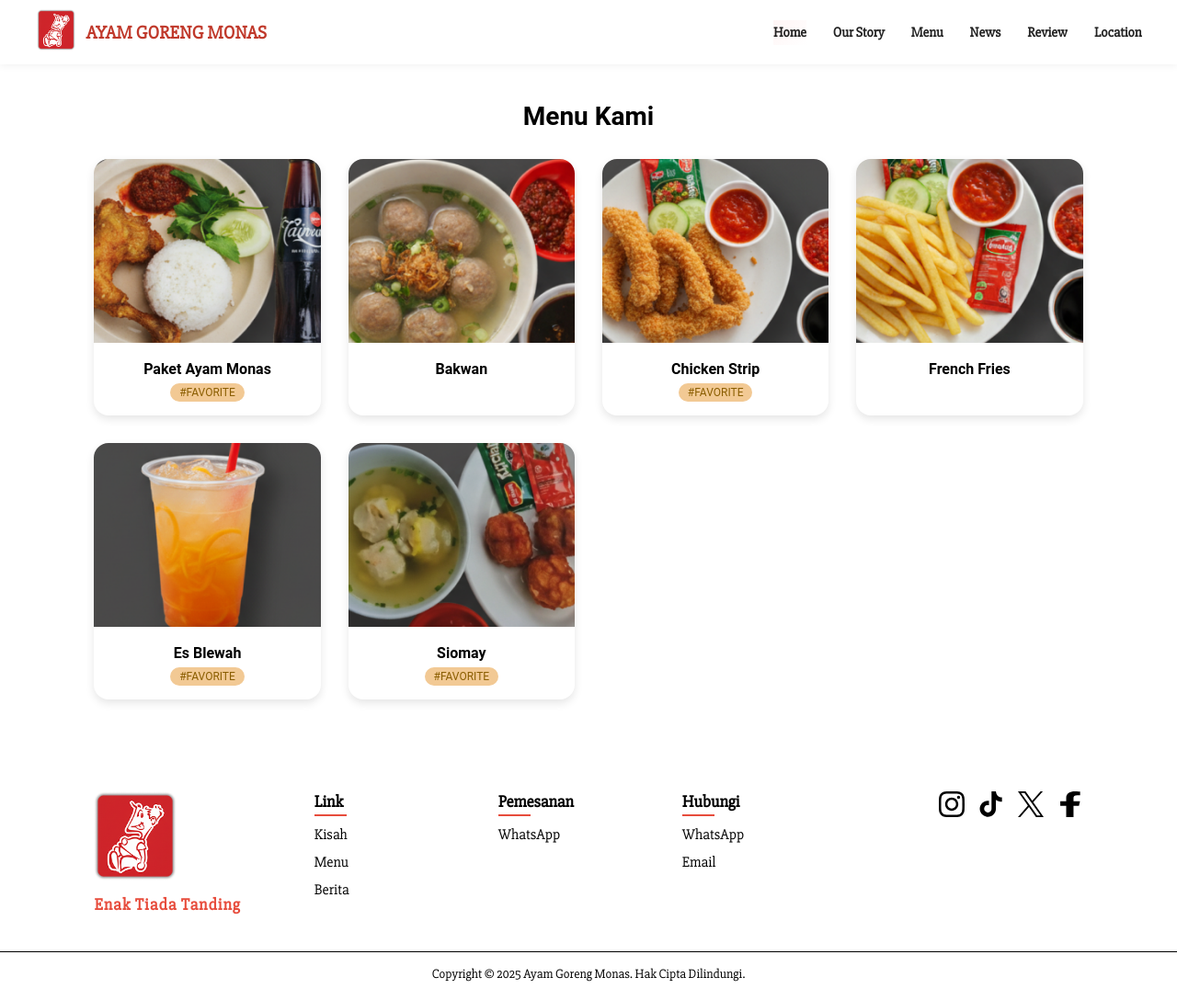
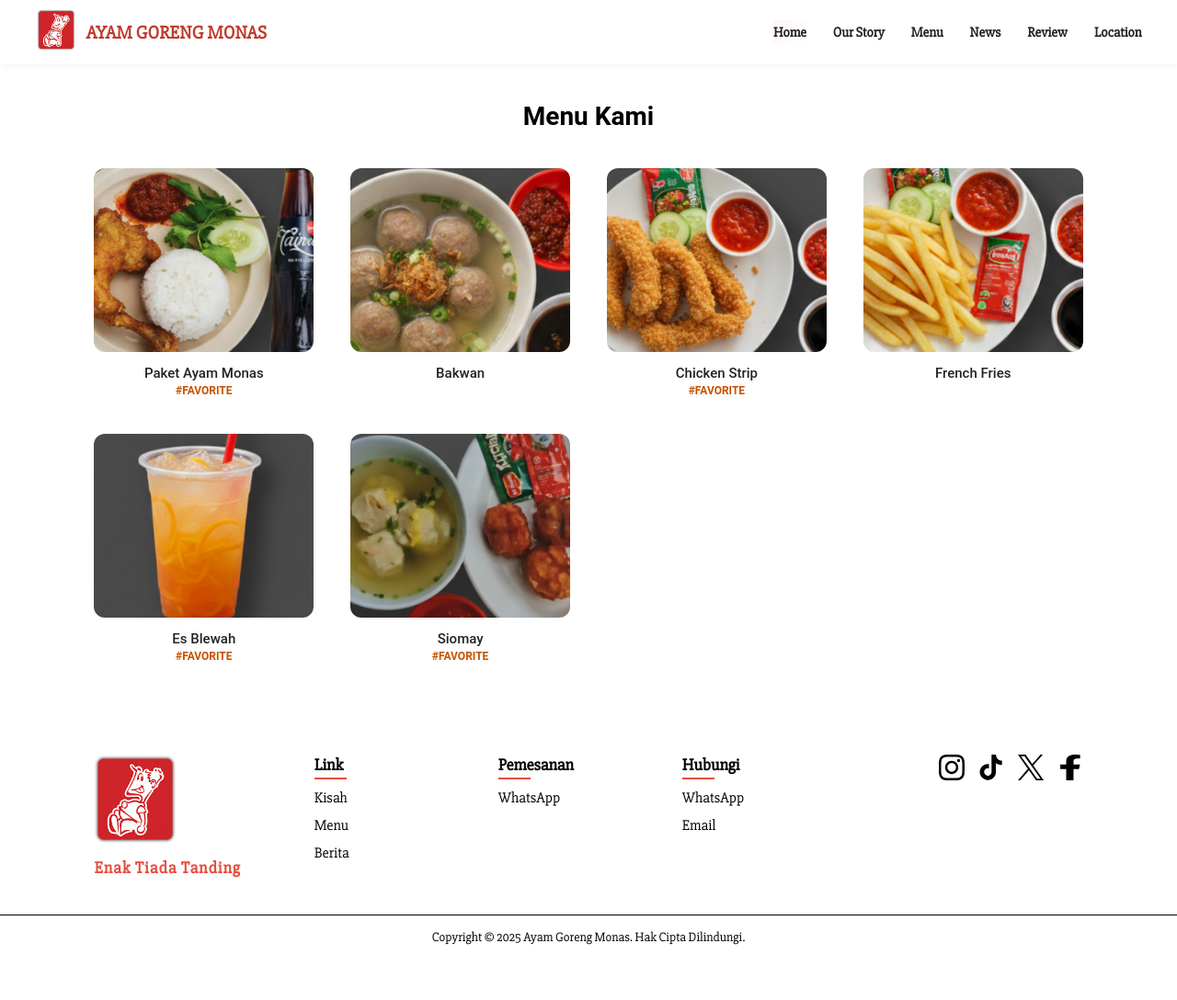
Before and after one commit to Britamaxx/Ayam-Goreng-Monas-Web, a PHP site: page /menu.html in a window 1280 px wide. Shown: the whole page at 92% size. After the commit the page ends 1028 px from the top, so only its background shows below. Run offline with PHP 8.4, Linux system fonts and the light colour scheme.

Commit message:
Fixing Menu Card

```diff
--- a/Style/menu.css
+++ b/Style/menu.css
@@ -2,51 +2,65 @@
   text-align: center;
   padding: 40px 8vw;
   font-family: "Roboto", sans-serif;
+  background-color: #fff;
 }
 
 .menu h2 {
   font-size: 28px;
-  margin-bottom: 30px;
+  margin-bottom: 40px;
   color: #000;
+  font-weight: 600;
 }
 
+/* Grid menu */
 .menu-grid {
   display: grid;
   grid-template-columns: repeat(auto-fit, minmax(220px, 1fr));
-  gap: 30px;
+  gap: 40px;
   justify-items: center;
 }
 
+/* Kartu menu */
 .menu-item {
-  background-color: #fff;
-  border-radius: 16px;
-  box-shadow: 0 4px 10px rgba(0, 0, 0, 0.1);
   overflow: hidden;
-  transition: transform 0.2s ease, box-shadow 0.2s ease;
-  max-width: 260px;
+  cursor: pointer;
+  transition: transform 0.3s ease;
 }
 
 .menu-item img {
   width: 100%;
   height: 200px;
   object-fit: cover;
+  border-radius: 12px;
+  transition: transform 0.4s ease;
 }
 
-.menu-info {
-  padding: 15px;
+/* Efek zoom in saat hover */
+.menu-item:hover img {
+  transform: scale(1.08);
 }
 
-.menu-info p {
-  font-weight: bold;
-  margin-bottom: 5px;
-  color: #000;
+/* Info menu (tanpa background putih) */
+.menu-info {
+  margin-top: 10px;
+  text-align: center;
+  background: none;
+  padding: 0;
 }
 
+/* Nama menu */
+.menu-info p {
+  font-weight: 500;
+  font-size: 15px;
+  color: #222;
+  margin: 6px 0 3px;
+}
+
+/* Tag favorite */
 .favorite {
-  display: inline-block;
-  background-color: #f2c994;
-  color: #8b5e00;
-  padding: 3px 10px;
-  border-radius: 12px;
+  display: block;
+  color: #c75200;
   font-size: 12px;
+  font-weight: 600;
+  margin-top: 2px;
 }
--- a/menu.html
+++ b/menu.html
@@ -1,7 +1,12 @@
 <!DOCTYPE html>
-<html>
+<html lang="id">
   <head>
+    <meta charset="UTF-8" />
+    <meta name="viewport" content="width=device-width, initial-scale=1.0" />
     <title>Ayam Goreng Monas</title>
+    <link rel="icon" type="image/png" sizes="16x16" href="./source/Logo.png" />
+
+    <!-- CSS -->
     <link rel="stylesheet" href="./style/header.css" />
     <link rel="stylesheet" href="./style/menu.css" />
     <link rel="stylesheet" href="./style/location.css" />
@@ -10,26 +15,30 @@
     <link rel="stylesheet" href="./style/story.css" />
     <link rel="stylesheet" href="./style/footer.css" />
     <link rel="stylesheet" href="./style/news.css" />
-    <link rel="icon" type="image/png" sizes="16x16" href="./source/Logo.png" />
+
     <script src="./script.js" defer></script>
   </head>
+
   <body>
+    <!-- Header -->
     <section class="main-header">
       <div class="header-left">
         <div class="restaurant-logo">
-          <img src="./source/Logo.png" alt="restaurant-logo" />
+          <img src="./source/Logo.png" alt="Logo Ayam Goreng Monas" />
         </div>
         <div class="restaurant-name">AYAM GORENG MONAS</div>
       </div>
       <div class="header-right">
         <a href="index.html" class="nav home">Home</a>
         <a href="story.html" class="nav story">Our Story</a>
-        <a href="menu.html" class="nav menu">Menu</a>
-        <a href="news.html" class="nav menu">News</a>
+        <a href="menu.html" class="nav menu active">Menu</a>
+        <a href="news.html" class="nav news">News</a>
         <a href="review.php" class="nav review">Review</a>
         <a href="location.html" class="nav location">Location</a>
       </div>
     </section>
+
+    <!-- Menu Section -->
     <section class="menu">
       <h2>Menu Kami</h2>
 
@@ -88,6 +97,7 @@
       </div>
     </section>
 
+    <!-- Footer -->
     <section class="footer">
       <div class="footer-container">
         <div class="footer-logo">
@@ -124,23 +134,23 @@
         </div>
 
         <div class="footer-social">
-          <a href="#" class="social-icon">
-            <img src="./source/instagram.svg" alt="Instagram" />
-          </a>
-          <a href="#" class="social-icon">
-            <img src="./source/tiktok.svg" alt="TikTok" />
-          </a>
-          <a href="#" class="social-icon">
-            <img src="./source/x.svg" alt="X" />
-          </a>
-          <a href="#" class="social-icon">
-            <img src="./source/facebook.svg" alt="Facebook" />
-          </a>
+          <a href="#" class="social-icon"
+            ><img src="./source/instagram.svg" alt="Instagram"
+          /></a>
+          <a href="#" class="social-icon"
+            ><img src="./source/tiktok.svg" alt="TikTok"
+          /></a>
+          <a href="#" class="social-icon"
+            ><img src="./source/x.svg" alt="X"
+          /></a>
+          <a href="#" class="social-icon"
+            ><img src="./source/facebook.svg" alt="Facebook"
+          /></a>
         </div>
       </div>
 
       <div class="footer-bottom">
-        <p>Copyright &copy 2025 Ayam Goreng Monas. Hak Cipta Dilindungi.</p>
+        <p>Copyright &copy; 2025 Ayam Goreng Monas. Hak Cipta Dilindungi.</p>
       </div>
     </section>
   </body>
```
